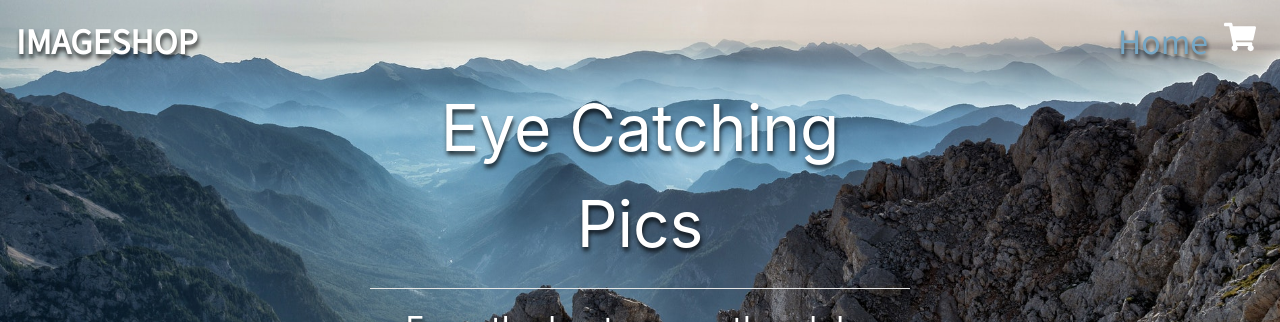
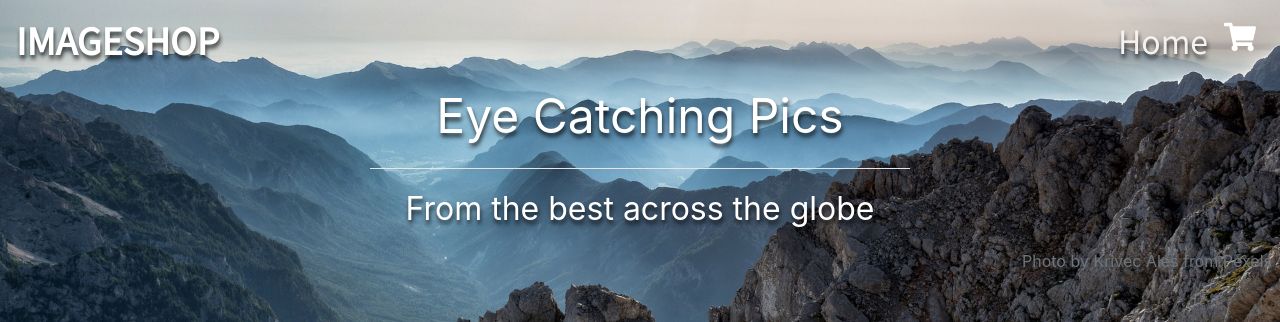
Before and after one commit to Praveen-0208/imageshop-react, a React (Create React App) app: page / in a window 1280 px wide. Shown: the top 322 px of the page. Built offline with nearby package versions, Linux system fonts and the light colour scheme; a web font is replaced by a local one.

Commit message:
initial commit

```diff
--- a/src/Components/Base.js
+++ b/src/Components/Base.js
@@ -10,7 +10,7 @@ const Base = ({ children, history }) => {
 
 	const currentTab = (history, path) => {
 		if (history.location.pathname === path) {
-			return { color: "#76a7c5" };
+			return { color: "#f2f2f2" };
 		} else {
 			return { color: "#ffffff" };
 		}
@@ -71,10 +71,10 @@ const Base = ({ children, history }) => {
 				>
 					<a
 						className="navbar-brand"
-						href="http://localhost:3000/"
+						href="#"
 						style={{
 							fontFamily: "'Noto Sans JP', sans-serif",
-							fontSize: "2rem",
+							fontSize: "2.8vw",
 						}}
 					>
 						<strong style={{ textShadow: "1px 4px 4px rgba(0,0,0,0.73)" }}>
--- a/src/Components/Cart.js
+++ b/src/Components/Cart.js
@@ -55,6 +55,7 @@ const Cart = () => {
 			cart.map((photo, index) => {
 				if (photo.id === id) {
 					cart.splice(index, 1);
+					return "";
 				}
 			});
 
@@ -71,7 +72,7 @@ const Cart = () => {
 			<div
 				className="modal fade"
 				id="exampleModal"
-				tabindex="-1"
+				tabIndex="-1"
 				role="dialog"
 				aria-labelledby="exampleModalLabel"
 				aria-hidden="true"
--- a/src/Components/Home.js
+++ b/src/Components/Home.js
@@ -14,7 +14,7 @@ const Home = () => {
 							<p
 								className="text-white text-center my-3"
 								style={{
-									fontSize: "4rem",
+									fontSize: "3rem",
 									textShadow: "1px 4px 4px rgba(0, 0, 0, 0.73)",
 								}}
 							>
--- a/src/index.css
+++ b/src/index.css
@@ -45,8 +45,6 @@ body {
 .nav-item:hover {
 	transform: scale(1.02);
 	transition: transform 0.5s;
-	/* padding-left: 3px;
-	padding-right: 3px; */
 }
 .navscroll {
 	box-shadow: 1px 13px 19px -2px rgba(73, 71, 71, 0.68);
```
